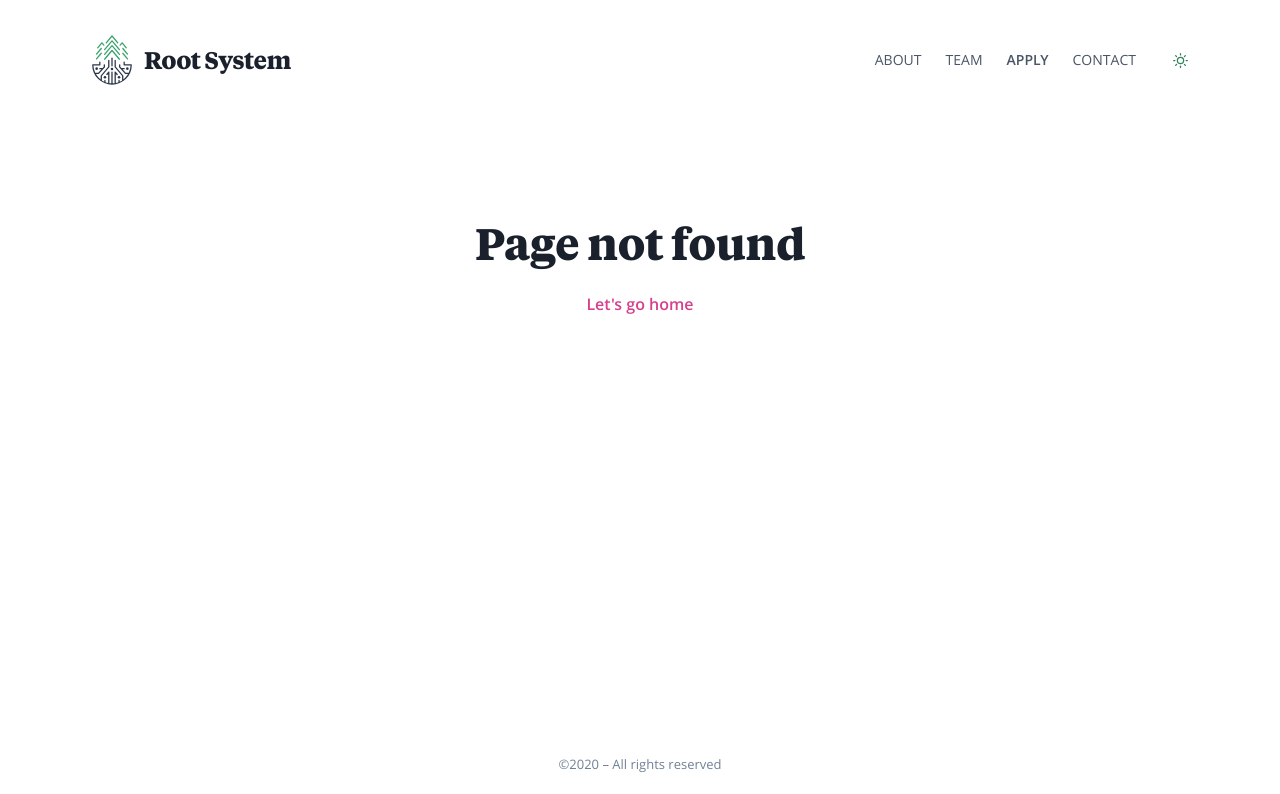
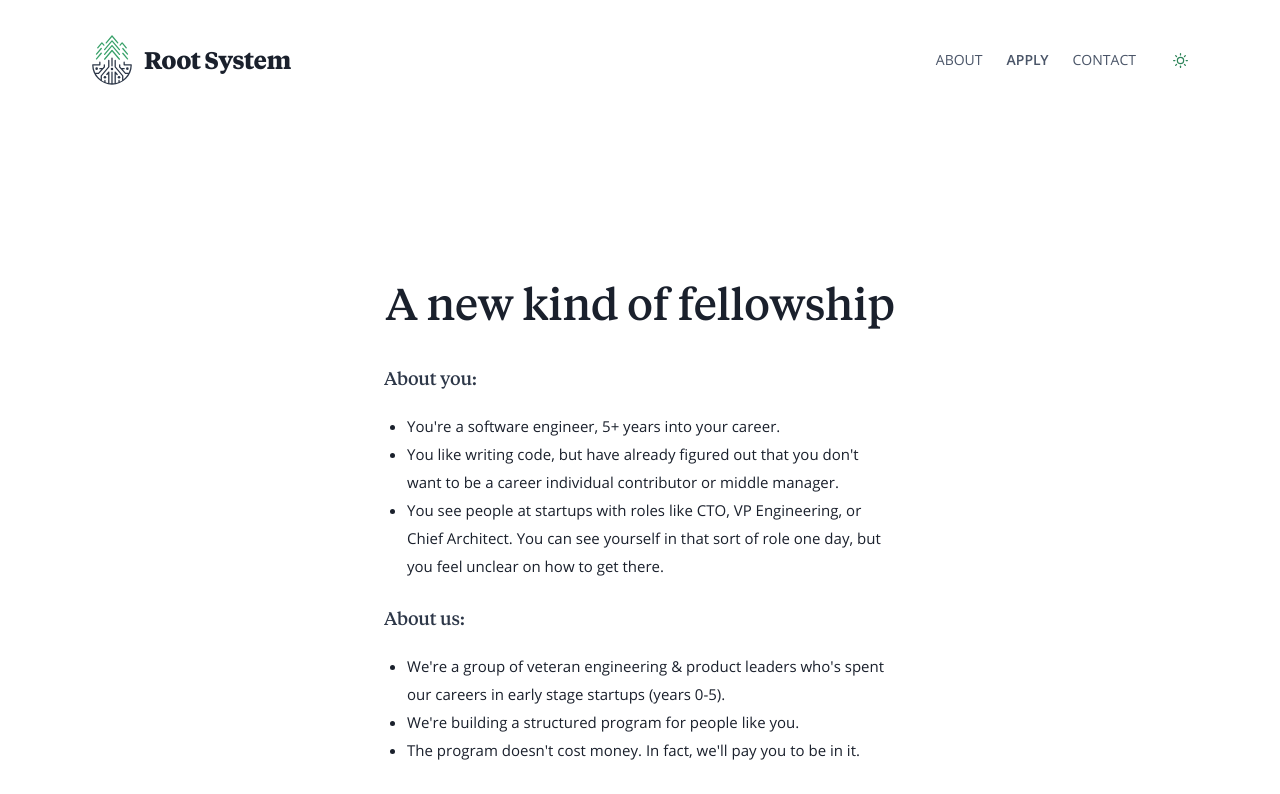
Before and after one commit to rootsystem-dev/rootsystem.com, a Next.js app: page /apply in a window 1280 px wide. Before the commit this address had no page. Shown: the top 794 px of the page. Built offline with nearby package versions, Linux system fonts and the light colour scheme.

Commit message:
Set up pages + form

```diff
--- a/components/elements/header/index.jsx
+++ b/components/elements/header/index.jsx
@@ -7,25 +7,6 @@ import { useRouter } from 'next/router'
 import { Flex, Heading, IconButton, Link, Stack, useColorMode } from '@chakra-ui/react'
 import { MoonIcon, SunIcon } from '@chakra-ui/icons'
 import { Logomark } from 'components/elements'
-
-// import { InstagramIcon, TwitterIcon } from "../icons"
-
-// const NavIcon = ({ children, href, ...rest }) => {
-//   const { colorMode } = useColorMode()
-//   return (
-//     <Link
-//       color={colorMode === "dark" ? "gray.400" : "gray.500"}
-//       display="flex"
-//       href={href}
-//       isExternal={true}
-//       px={1}
-//       py={2}
-//       {...rest}
-//     >
-//       {children}
-//     </Link>
-//   )
-// }
 
 const NavLink = ({ children, href, ...rest }) => {
   const { colorMode } = useColorMode()
@@ -75,10 +56,6 @@ export const Header = memo(() => {
           About
         </NavLink>
 
-        <NavLink href="/team">
-          Team
-        </NavLink>
-
         <NavLink href="/apply">
           Apply
         </NavLink>
--- a/components/elements/index.js
+++ b/components/elements/index.js
@@ -2,3 +2,4 @@ export * from './brand'
 export { Container } from './container'
 export { Footer } from './footer'
 export { Header } from './header'
+export { TypeformModal } from './typeform-modal'
--- /dev/null
+++ b/components/elements/typeform-modal/index.jsx
@@ -0,0 +1,26 @@
+
+import { memo } from 'react'
+import { ReactTypeformEmbed } from 'react-typeform-embed'
+import {
+  Modal,
+  ModalOverlay,
+  ModalContent,
+  ModalHeader,
+  ModalBody,
+  ModalCloseButton
+} from '@chakra-ui/react'
+
+export const TypeformModal = memo(({ title, url, ...rest }) => {
+  return (
+    <Modal {...rest}>
+      <ModalOverlay />
+      <ModalContent>
+        {title && <ModalHeader>{title}</ModalHeader>}
+        <ModalCloseButton />
+        <ModalBody>
+          <ReactTypeformEmbed url={url} />
+        </ModalBody>
+      </ModalContent>
+    </Modal>
+  )
+})
--- a/package.json
+++ b/package.json
@@ -26,6 +26,7 @@
     "next-compose-plugins": "^2.2.1",
     "next-optimized-images": "^2.6.2",
     "react": "^17.0.2",
-    "react-dom": "^17.0.2"
+    "react-dom": "^17.0.2",
+    "react-typeform-embed": "^0.2.1"
   }
 }
--- /dev/null
+++ b/pages/apply/index.jsx
@@ -0,0 +1,102 @@
+import { default as RouterLink } from 'next/link'
+import { ReactTypeformEmbed } from "react-typeform-embed";
+
+import {
+  Box,
+  Button,
+  Heading,
+  Link,
+  // List,
+  // ListIcon,
+  ListItem,
+  Text,
+  UnorderedList,
+  useColorMode,
+  useDisclosure
+} from '@chakra-ui/react'
+
+import { TypeformModal } from 'components'
+
+export default function ApplyPage ({ }) {
+  const { colorMode } = useColorMode()
+  const { isOpen, onOpen, onClose } = useDisclosure()
+  return (
+    <>
+      <TypeformModal
+        isOpen={isOpen}
+        maxWidth="md"
+        onClose={onClose}
+        url="https://7qnnajeyz16.typeform.com/to/Jnvm4QF7"
+      />
+      <Box
+        mx="auto"
+        pt={{ base: 12, md: 40 }}
+      >
+        <Heading as="h1" fontWeight="medium" mb={10} size="3xl" textAlign="center">
+          A new kind of fellowship
+        </Heading>
+        <Box lineHeight={7} maxWidth="lg" mx="auto">
+          <Heading
+            as="h2"
+            color={colorMode === "dark" ? "gray.300" : "gray.700"}
+            fontSize="lg"
+            fontWeight="medium"
+            lineHeight={7}
+            maxWidth="lg"
+            my={5}
+            mx="auto"
+          >
+            About you:
+          </Heading>
+          <UnorderedList fontSize="md" mb={6} pl={2}>
+            <ListItem>
+              You're a software engineer, 5+ years into your career.
+            </ListItem>
+            <ListItem>
+              You like writing code, but have already figured out that you don't want to be a career individual contributor or middle manager.
+            </ListItem>
+            <ListItem>
+              You see people at startups with roles like CTO, VP Engineering, or Chief Architect. You can see yourself in that sort of role one day, but you feel unclear on how to get there.
+            </ListItem>
+          </UnorderedList>
+
+          <Heading
+            as="h2"
+            color={colorMode === "dark" ? "gray.300" : "gray.700"}
+            fontSize="lg"
+            fontWeight="medium"
+            lineHeight={7}
+            maxWidth="lg"
+            my={5}
+            mx="auto"
+          >
+            About us:
+          </Heading>
+          <UnorderedList fontSize="md" mb={6} pl={2}>
+            <ListItem>
+              We're a group of veteran engineering &amp; product leaders who's spent our careers in early stage startups (years 0-5).
+            </ListItem>
+            <ListItem>
+              We're building a structured program for people like you.
+            </ListItem>
+            <ListItem>
+              The program doesn't cost money. In fact, we'll pay you to be in it.
+            </ListItem>
+          </UnorderedList>
+
+          <Text fontSize="md" mb={8}>
+            The program will run October 1st, 2021, through April 1st, 2022, and will include components of apprenticeship, mentorship, and job placement.
+          </Text>
+
+          <Button mb={12} onClick={onOpen}>
+            Apply to join the first cohort
+          </Button>
+        </Box>
+      </Box>
+    </>
+  )
+}
+
+export async function getStaticProps() {
+  return { props: {} }
+}
```
Also changed, not shown: pages/about/index.jsx (added, +42 -0 lines), pages/index.jsx (+24 -7 lines), 1 other file (tests, documents, lock files or other folders).
